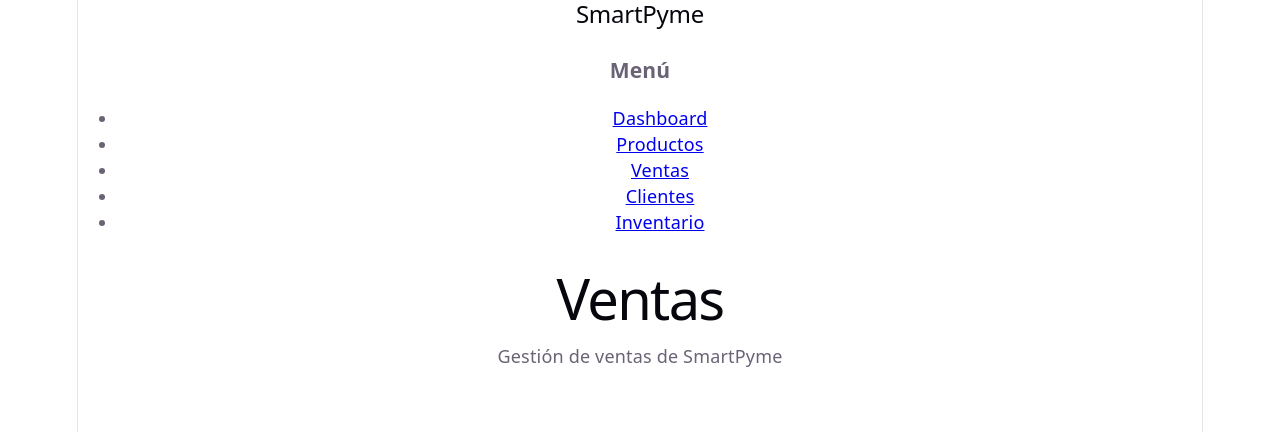
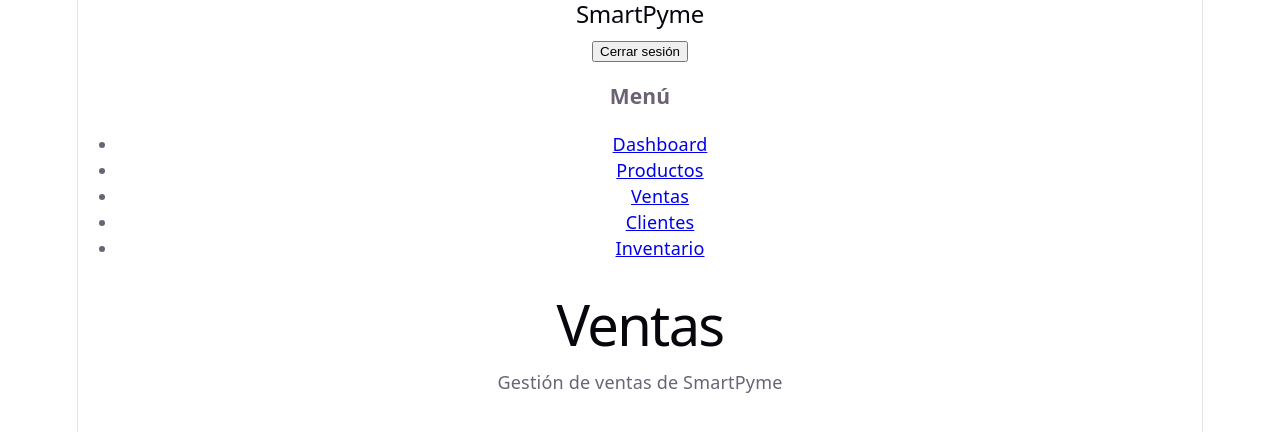
Before and after one commit to JFulga/smartpyme-frontend, a React (Vite) app: page /ventas in a window 1280 px wide. Shown: the top 432 px of the page. Built offline with nearby package versions, Linux system fonts and the light colour scheme; sample sign-in values are in the browser's storage.

Commit message:
Mejorar login y seguridad de rutas

```diff
--- a/src/App.jsx
+++ b/src/App.jsx
@@ -1,39 +1,34 @@
-import Navbar from './components/Navbar'
-import Sidebar from './components/Sidebar'
-import Dashboard from './pages/Dashboard'
-import Productos from './pages/Productos'
-import Ventas from './pages/Ventas'
-import Clientes from './pages/Clientes'
-import Inventario from './pages/Inventario'
-import { Routes, Route } from 'react-router-dom'
-import Login from './pages/Login'
+import { Routes, Route } from "react-router-dom"
+
+import Layout from "./components/Layout"
+import Login from "./pages/Login"
+import Dashboard from "./pages/Dashboard"
+import Productos from "./pages/Productos"
+import Ventas from "./pages/Ventas"
+import Clientes from "./pages/Clientes"
+import Inventario from "./pages/Inventario"
+import ProtectedRoute from "./components/ProtectedRoute"
 
 function App() {
   return (
-    <>
-      <Navbar nombre="SmartPyme" />
+    <Routes>
 
-      <Sidebar
-        items={[
-          'Dashboard',
-          'Productos',
-          'Ventas',
-          'Clientes',
-          'Inventario'
-        ]}
-      />
+      <Route path="/login" element={<Login />} />
 
-      <main>
-        <Routes>
-          <Route path="/login" element={<Login />} />
+
+     <Route element={<ProtectedRoute />}>
+       <Route element={<Layout />}>
+
         <Route path="/dashboard" element={<Dashboard />} />
         <Route path="/productos" element={<Productos />} />
         <Route path="/ventas" element={<Ventas />} />
         <Route path="/clientes" element={<Clientes />} />
         <Route path="/inventario" element={<Inventario />} />
+
+      </Route>
+      </Route>
+
     </Routes>
-      </main>
-    </>
   )
 }
 
--- /dev/null
+++ b/src/components/Layout.jsx
@@ -0,0 +1,27 @@
+import Navbar from "./Navbar"
+import Sidebar from "./Sidebar"
+import { Outlet } from "react-router-dom"
+
+function Layout() {
+  return (
+    <>
+      <Navbar nombre="SmartPyme" />
+
+      <Sidebar
+        items={[
+          "Dashboard",
+          "Productos",
+          "Ventas",
+          "Clientes",
+          "Inventario"
+        ]}
+      />
+
+      <main>
+        <Outlet />
+      </main>
+    </>
+  )
+}
+
+export default Layout
--- a/src/components/Navbar.jsx
+++ b/src/components/Navbar.jsx
@@ -1,7 +1,20 @@
-function Navbar({nombre}) {
+import { useNavigate } from "react-router-dom"
+
+function Navbar({ nombre }) {
+  const navigate = useNavigate()
+
+  const cerrarSesion = () => {
+    localStorage.removeItem("token")
+    navigate("/login")
+  }
+
   return (
     <nav>
       <h2>{nombre}</h2>
+
+      <button onClick={cerrarSesion}>
+        Cerrar sesión
+      </button>
     </nav>
   )
 }
--- /dev/null
+++ b/src/components/ProtectedRoute.jsx
@@ -0,0 +1,13 @@
+import { Navigate, Outlet } from "react-router-dom"
+
+function ProtectedRoute() {
+  const token = localStorage.getItem("token")
+
+  if (!token) {
+    return <Navigate to="/login" replace />
+  }
+
+  return <Outlet />
+}
+
+export default ProtectedRoute
--- a/src/pages/Login.jsx
+++ b/src/pages/Login.jsx
@@ -1,11 +1,12 @@
 import { useState } from "react";
+import { useNavigate } from "react-router-dom";
 import { iniciarSesion } from "../services/authService";
 
 function Login() {
 
+  const navigate = useNavigate();
   const [username, setUsername] = useState("");
   const [password, setPassword] = useState("");
-
   const manejarLogin = async (e) => {
     e.preventDefault();
 
@@ -15,6 +16,8 @@ function Login() {
       localStorage.setItem("token", datos.token);
 
       console.log("RESPUESTA DEL LOGIN:", datos);
+
+      navigate("/dashboard");
 
     } catch (error) {
       console.error("ERROR EN LOGIN:", error);
```
Lines whose indentation alone changed are shown as unchanged.
